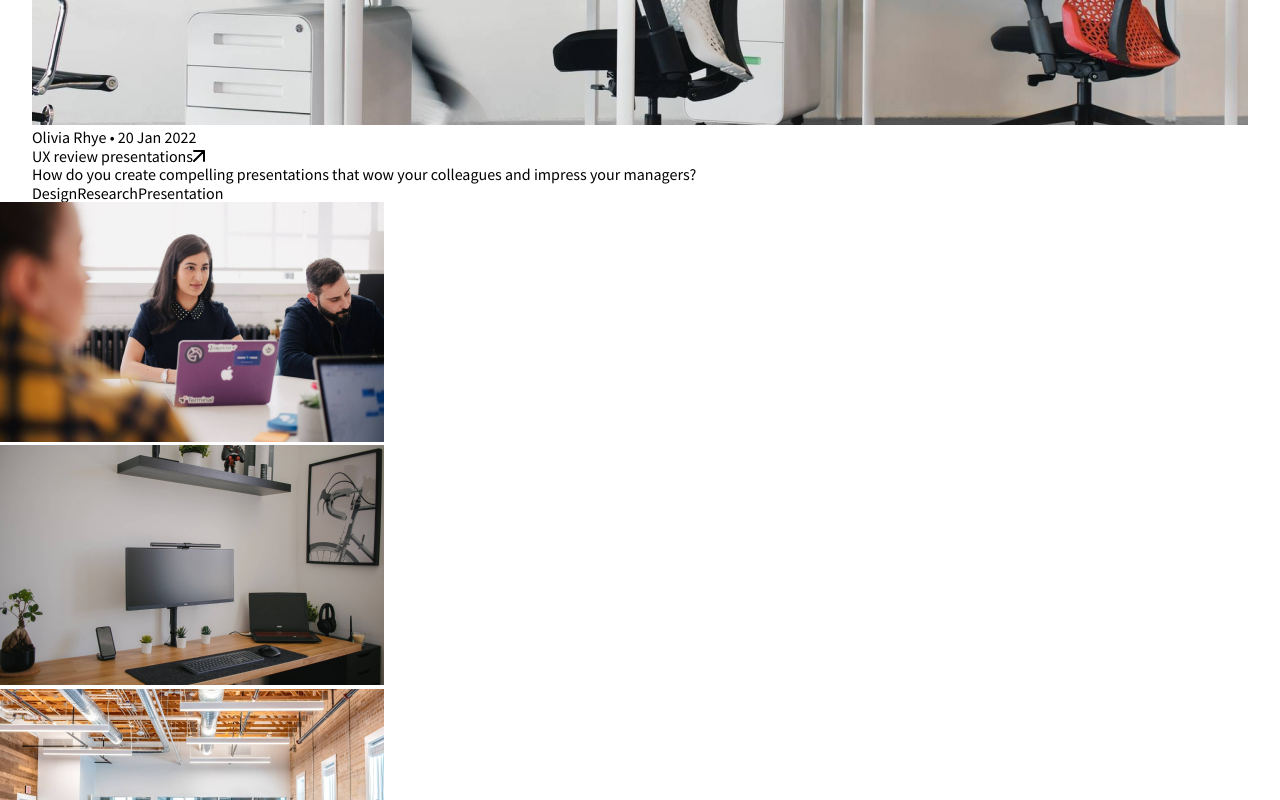
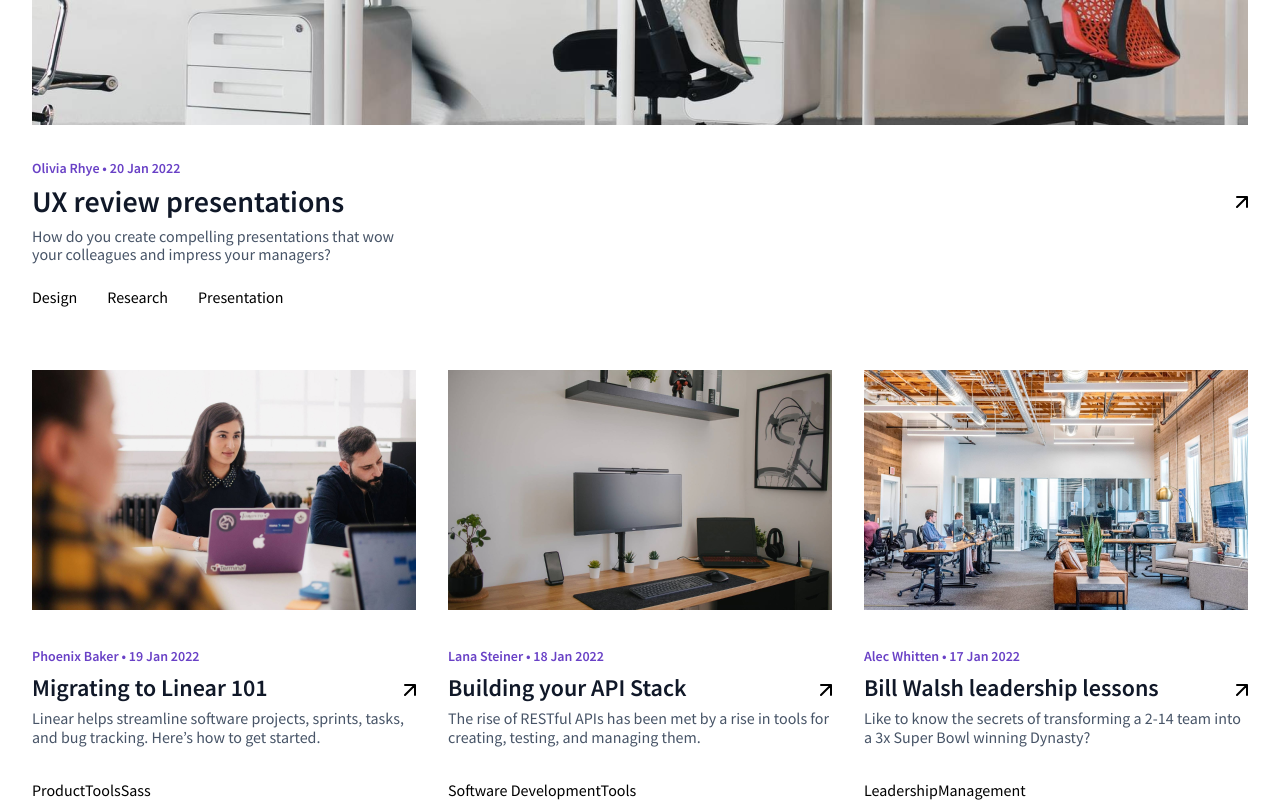
Before and after one commit to theromanovich/toscar, a Next.js app: page / in a window 1280 px wide. Shown: the part 2000-2800 px from the top of the page. Built offline with nearby package versions, Linux system fonts and the light colour scheme.

Commit message:
add blog list

```diff
--- a/src/components/Blog/Blog.js
+++ b/src/components/Blog/Blog.js
@@ -6,7 +6,7 @@ const Blog = () => {
         <div className="blog">
             <div className="container blog__container">
                 <div className="blog__card">
-                    <img src="/images/blog-main.png" alt="" />
+                    <img src="/images/blog-main.png" alt=""/>
                     <div className="blog__card-author">
                         Olivia Rhye • 20 Jan 2022
                     </div>
@@ -16,8 +16,8 @@ const Blog = () => {
                         <path d="M1 11L11 1M11 1H1M11 1V11" stroke="black" stroke-width="2" stroke-linecap="round" stroke-linejoin="round"/>
                         </svg>
                     </div>
-                    <div className="blog__card-description">
-                        <p>How do you create compelling presentations that wow your colleagues and impress your managers?</p>
+                    <div className="blog__card-description" style={{width: '380px', maxWidth: '100%'}}>
+                        How do you create compelling presentations that wow your colleagues and impress your managers?
                     </div>
                     <div className="blog__card-tags" style={{display: 'flex'}}>
                         <div>Design</div>
--- a/src/components/Blog/BlogList.js
+++ b/src/components/Blog/BlogList.js
@@ -2,13 +2,32 @@ import { blogData } from "./blogData";
 
 const BlogList = () => {
   return (
-    <div>
-      {blogData.map(blogItem => {
-        const {img, author, title, description, tags, id} = blogItem;
-        return <article key={id}>
-                    <img src={img} alt="" />
-               </article>
-      })}
+    <div className="blog-list__container">
+      <div className="blog-list">
+        {blogData.map(blogItem => {
+          const {img, author, title, description, tags, id} = blogItem;
+          return <article className="blog-list-item" key={id}>
+                      <img src={img} alt={title}/>
+                      <div className="blog-list__author">
+                        {author}
+                      </div>
+                      <div className="blog-list__title">
+                        {title}
+                        <svg width="12" height="12" viewBox="0 0 12 12" fill="none" xmlns="http://www.w3.org/2000/svg">
+                          <path d="M1 11L11 1M11 1H1M11 1V11" stroke="black" stroke-width="2" stroke-linecap="round" stroke-linejoin="round"/>
+                        </svg>
+                      </div>
+                      <div className="blog-list__description" style={{width: '384px', maxWidth: '100%'}}>
+                        {description}
+                      </div>
+                      <div className="blog-list__tags">
+                        {tags.map(item => {
+                          return <span>{item}</span>
+                        })}
+                      </div>
+                </article>
+        })}
+      </div>
     </div>
   )
 }
--- a/src/style/block/blog.scss
+++ b/src/style/block/blog.scss
@@ -0,0 +1,34 @@
+.blog {
+    img {
+        margin-bottom: 32px;
+        width: 1216px;
+        max-width: 100%;
+    }
+    &__card {
+        &-author {
+            font-weight: 600;
+            font-size: 14px;
+            color: #6941C6;
+            margin-bottom: 8px;
+        }
+        &-title {
+            font-weight: 600;
+            font-size: 30px;
+            color: #101828;
+            display: flex;
+            justify-content: space-between;
+            align-items: center;
+            margin-bottom: 8px;
+        }
+        &-description {
+            font-weight: 400;
+            font-size: 16px;
+            color: #475467;
+            margin-bottom: 24px;
+        }
+        &-tags {
+            display: flex;
+            gap: 30px;
+        }
+    }
+}
--- /dev/null
+++ b/src/style/block/blogList.scss
@@ -0,0 +1,61 @@
+.blog-list {
+    display: grid;
+    grid-template-columns: repeat(auto-fill, 384px);
+    gap: 32px;
+    margin: 64px 0;
+    justify-content: center;
+    img {
+        margin-bottom: 32px;
+    }
+    &__container {
+        width: 1216px;
+        max-width: 100%;
+        margin: 0 auto;
+    }
+    &__author {
+        font-weight: 600;
+        font-size: 14px;
+        line-height: 20px;
+        color: #6941C6;
+        margin-bottom: 8px;
+    }
+    &__title {
+        display: flex;
+        align-items: center;
+        justify-content: space-between;
+        font-weight: 600;
+        font-size: 24px;
+        color: #101828;
+        margin-bottom: 8px;
+        position: relative;
+        svg {
+            position: absolute;
+            top: 10px;
+            right: 0px;
+        }
+    }
+    &__description {
+        font-weight: 400;
+        font-size: 18px;
+        color: #475467;
+        width: 384px;
+        max-width: 100%;
+        min-height: 48px;
+        font-weight: 400;
+        font-size: 16px;
+        color: #475467;
+        margin-bottom: 24px;
+    }
+    &__tags {
+        margin-bottom: 16px;
+    }
+
+
+}
+
+@media (max-width: 1220px) {
+    // .blog-list {
+    //     grid-template-columns: repeat(auto-fill, 334px);
+    // }
+
+}
--- a/src/style/global.scss
+++ b/src/style/global.scss
@@ -4,6 +4,7 @@
 @import 'block/hero';
 @import 'block/form.scss';
 @import 'block/blog.scss';
+@import 'block/blogList.scss';
 
 
 * {
```
